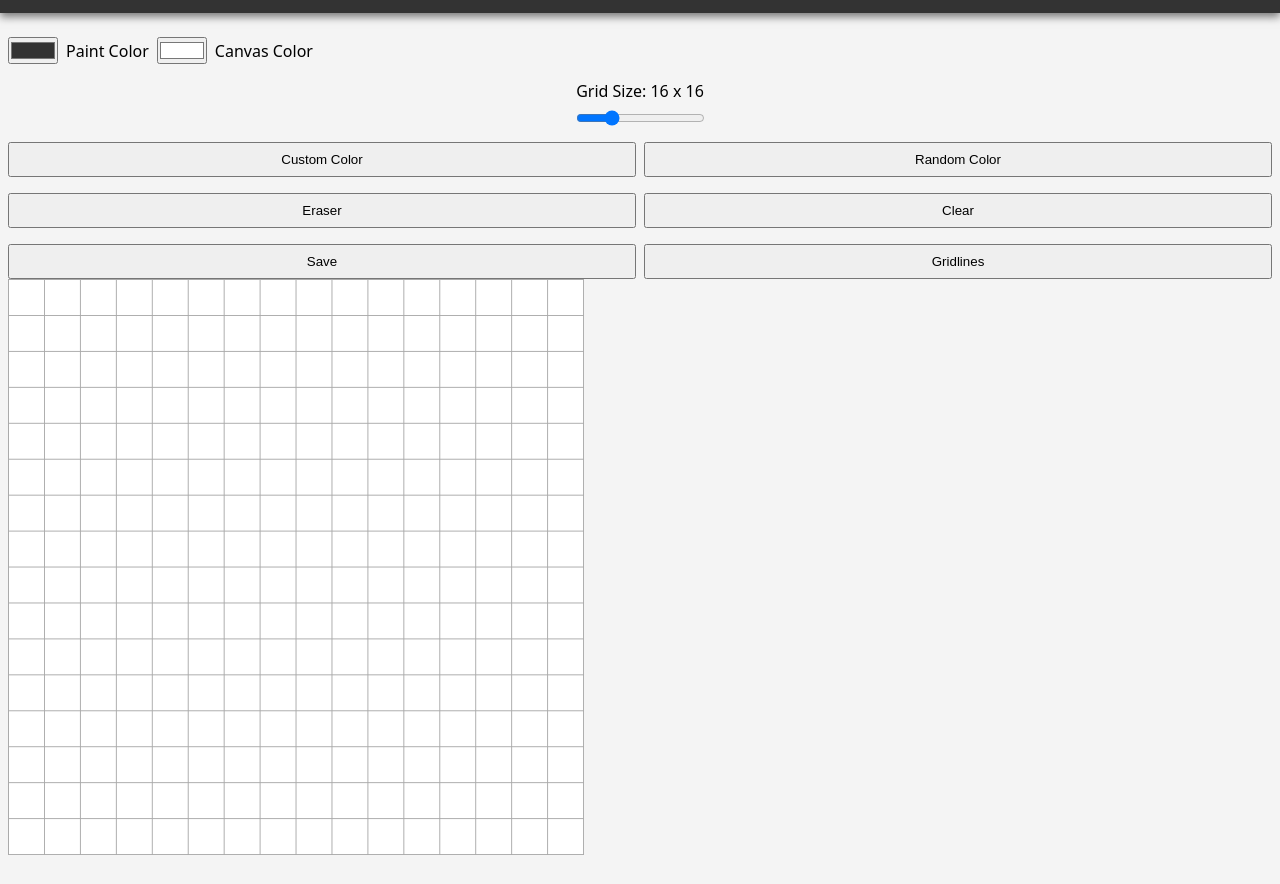
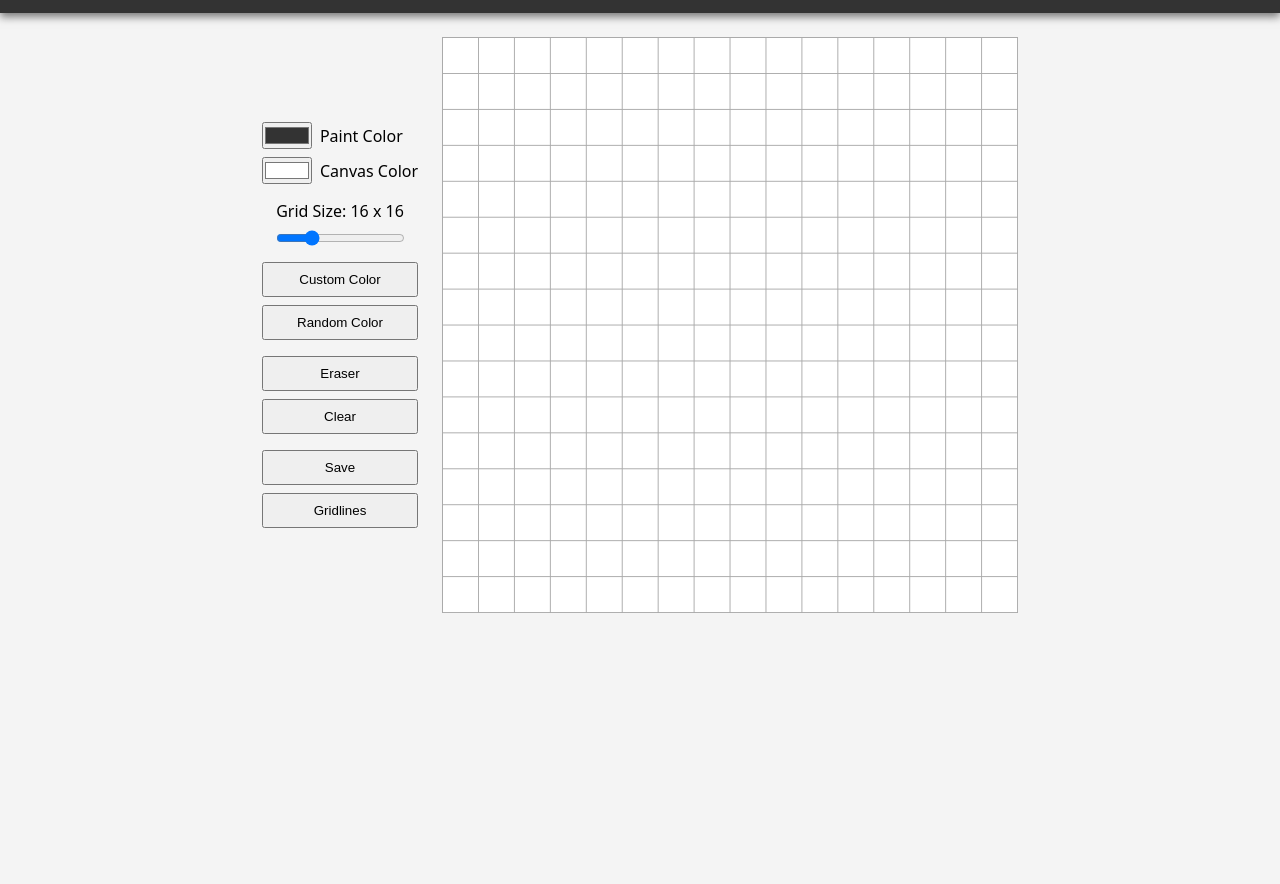
Before and after one commit to karolistech/pixel-paint789, a website built with Vite: page index.html in a window 1280 px wide. Shown: the part 62-946 px from the top of the page. After the commit the page ends 800 px from the top, so only its background shows below. Built offline with nearby package versions, Linux system fonts and the light colour scheme.

Commit message:
feat: add responsive layout

```diff
--- a/src/style.css
+++ b/src/style.css
@@ -22,6 +22,10 @@ body {
 
 main {
   padding: 1.5rem 0.5rem;
+  display: flex;
+  flex-direction: column;
+  align-items: center;
+  gap: 1.5rem;
 }
 
 .controls {
@@ -54,3 +58,14 @@ main {
 .canvas {
   width: min(100%, 576px);
 }
+
+@media (min-width: 768px) {
+  .main {
+    flex-direction: row;
+    justify-content: center;
+  }
+
+  .controls__group {
+    flex-direction: column;
+  }
+}
```
